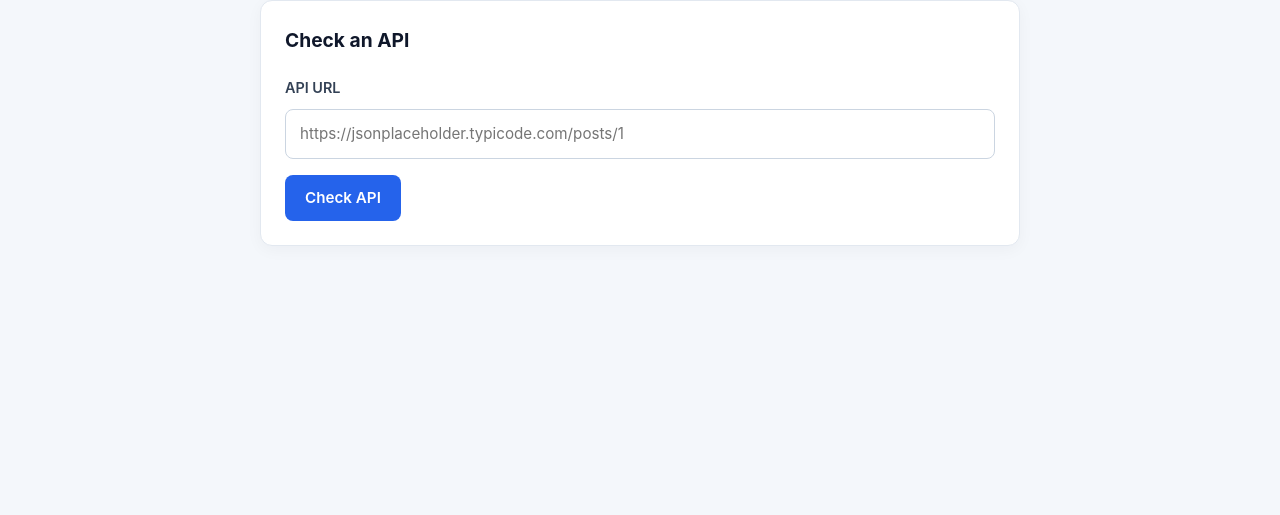
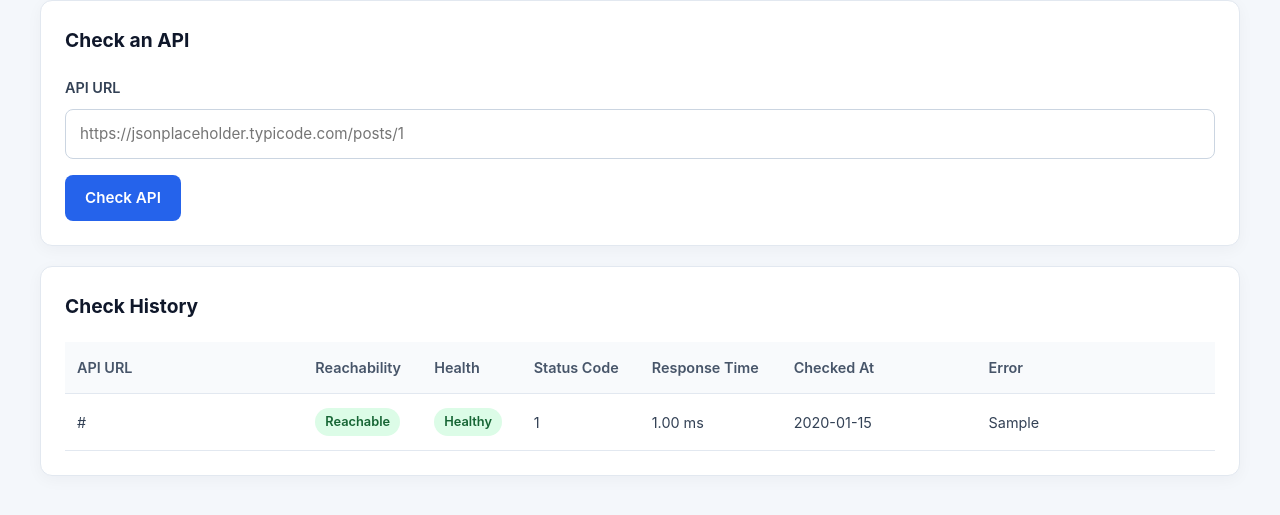
Before and after one commit to Subhajit-13/api-health-monitor, a Flask app: page / in a window 1280 px wide. Shown: the part 149-664 px from the top of the page. Run offline with Flask 3, Linux system fonts and the light colour scheme; tables that the repository leaves empty hold one stand-in row (values such as "Sample post").

Commit message:
Add API check history and improve UI

```diff
--- a/app/__init__.py
+++ b/app/__init__.py
@@ -1,10 +1,12 @@
-
 from flask import Flask
+from app.database import init_db
 
 
 def create_app():
     app = Flask(__name__)
 
+    init_db()
+
     from app.routes import main_bp
     app.register_blueprint(main_bp)
 
--- /dev/null
+++ b/app/database.py
@@ -0,0 +1,77 @@
+import sqlite3
+from pathlib import Path
+
+
+DATABASE_PATH = Path(__file__).resolve().parent.parent / "api_health.db"
+
+
+def get_connection():
+    connection = sqlite3.connect(DATABASE_PATH)
+    connection.row_factory = sqlite3.Row
+    return connection
+
+def init_db():
+    connection = get_connection()
+
+    try:
+        connection.execute("""
+            CREATE TABLE IF NOT EXISTS api_checks (
+                id INTEGER PRIMARY KEY AUTOINCREMENT,
+                url TEXT NOT NULL,
+                reachable INTEGER NOT NULL,
+                healthy INTEGER NOT NULL,
+                status_code INTEGER,
+                response_time_ms REAL NOT NULL,
+                error TEXT,
+                checked_at TEXT NOT NULL DEFAULT CURRENT_TIMESTAMP
+            )
+        """)
+
+        connection.commit()
+
+    finally:
+        connection.close()
+
+
+def save_api_check(result):
+    connection = get_connection()
+
+    try:
+        connection.execute("""
+            INSERT INTO api_checks (
+                url,
+                reachable,
+                healthy,
+                status_code,
+                response_time_ms,
+                error
+            )
+            VALUES (?, ?, ?, ?, ?, ?)
+        """, (
+            result["url"],
+            result["reachable"],
+            result["healthy"],
+            result["status_code"],
+            result["response_time_ms"],
+            result["error"]
+        ))
+
+        connection.commit()
+
+    finally:
+        connection.close()
+
+def get_api_check_history():
+    connection = get_connection()
+
+    try:
+        records = connection.execute("""
+            SELECT *
+            FROM api_checks
+            ORDER BY checked_at DESC, id DESC
+        """).fetchall()
+
+        return [dict(record) for record in records]
+
+    finally:
+        connection.close()
--- a/app/routes.py
+++ b/app/routes.py
@@ -1,13 +1,14 @@
 from flask import Blueprint, render_template, request
-
 from app.monitor import check_api, validate_url
+from app.database import get_api_check_history, save_api_check
 
 main_bp = Blueprint("main", __name__)
 
 
 @main_bp.route("/")
 def index():
-    return render_template("index.html")
+    history = get_api_check_history()
+    return render_template("index.html", history=history)
 
 
 
@@ -28,6 +29,7 @@ def check():
         }
     else:
         result = check_api(url)
+        save_api_check(result)
 
     return render_template(
         "index.html",
--- a/app/static/style.css
+++ b/app/static/style.css
@@ -32,7 +32,7 @@ header p {
 
 /* Main content area */
 main {
-    width: min(100% - 32px, 760px);
+    width: min(100% - 32px, 1200px);
     margin: 0 auto 40px;
 }
 
@@ -105,3 +105,104 @@ form button:hover {
 form button:active {
     transform: translateY(1px);
 }
+/* History table */
+.table-wrapper {
+    width: 100%;
+    overflow-x: auto;
+}
+
+table {
+    width: 100%;
+    min-width: 850px;
+    border-collapse: collapse;
+    text-align: left;
+}
+
+th,
+td {
+    padding: 14px 12px;
+    border-bottom: 1px solid #e2e8f0;
+    font-size: 0.9rem;
+}
+
+th {
+    background-color: #f8fafc;
+    color: #475569;
+    font-weight: 600;
+    white-space: nowrap;
+}
+
+td {
+    color: #334155;
+}
+
+tbody tr:hover {
+    background-color: #f8fafc;
+}
+
+td:first-child {
+    overflow-wrap: anywhere;
+}
+/* Status badges */
+.status-badge {
+    display: inline-block;
+    padding: 4px 10px;
+    border-radius: 20px;
+    font-size: 0.8rem;
+    font-weight: 600;
+    white-space: nowrap;
+}
+
+.status-badge.success {
+    color: #166534;
+    background-color: #dcfce7;
+}
+
+.status-badge.danger {
+    color: #991b1b;
+    background-color: #fee2e2;
+}
+/* Table readability improvements */
+td {
+    vertical-align: middle;
+}
+
+td:nth-child(1) {
+    min-width: 220px;
+    max-width: 320px;
+    overflow-wrap: anywhere;
+}
+
+td:nth-child(6) {
+    min-width: 180px;
+}
+
+td:nth-child(7) {
+    min-width: 220px;
+    max-width: 300px;
+    overflow-wrap: anywhere;
+}
+/* Empty history state */
+.empty-state {
+    padding: 32px 16px;
+    text-align: center;
+    background-color: #f8fafc;
+    border: 1px dashed #cbd5e1;
+    border-radius: 8px;
+}
+
+.empty-state p {
+    margin: 0 0 6px;
+    font-weight: 600;
+    color: #334155;
+}
+
+.empty-state span {
+    font-size: 0.9rem;
+    color: #64748b;
+}
+form button:disabled {
+    background-color: #93c5fd;
+    cursor: not-allowed;
+    transform: none;
+}
--- a/app/templates/index.html
+++ b/app/templates/index.html
@@ -1,15 +1,13 @@
-
 <!DOCTYPE html>
 <html lang="en">
+
 <head>
     <meta charset="UTF-8">
     <meta name="viewport" content="width=device-width, initial-scale=1.0">
     <title>API Health Monitor</title>
-    <link
-    rel="stylesheet"
-    href="{{ url_for('static', filename='style.css') }}"
->
+    <link rel="stylesheet" href="{{ url_for('static', filename='style.css') }}">
 </head>
+
 <body>
     <header>
         <h1>API Health Monitor</h1>
@@ -22,15 +20,9 @@
 
             <form action="{{ url_for('main.check') }}" method="POST">
                 <label for="url">API URL</label>
-                <input
-                    type="url"
-                    id="url"
-                    name="url"
-                    placeholder="https://jsonplaceholder.typicode.com/posts/1"
-                    value="{{ submitted_url or '' }}"
-                    required
-                >
-                <button type="submit">Check API</button>
+                <input type="url" id="url" name="url" placeholder="https://jsonplaceholder.typicode.com/posts/1"
+                    value="{{ submitted_url or '' }}" required>
+                <button type="submit" id="check-button">Check API</button>
             </form>
         </section>
 
@@ -63,10 +55,73 @@
             </p>
 
             {% if result.error %}
-                <p>Error: {{ result.error }}</p>
+            <p>Error: {{ result.error }}</p>
             {% endif %}
         </section>
         {% endif %}
+
+        <section>
+            <h2>Check History</h2>
+
+            {% if history %}
+            <div class="table-wrapper">
+                <table>
+                    <thead>
+                        <tr>
+                            <th>API URL</th>
+                            <th>Reachability</th>
+                            <th>Health</th>
+                            <th>Status Code</th>
+                            <th>Response Time</th>
+                            <th>Checked At</th>
+                            <th>Error</th>
+                        </tr>
+                    </thead>
+
+                    <tbody>
+                        {% for record in history %}
+                        <tr>
+                            <td>{{ record.url }}</td>
+                            <td>
+                                <span class="status-badge {{ 'success' if record.reachable else 'danger' }}">
+                                    {{ "Reachable" if record.reachable else "Unreachable" }}
+                                </span>
+                            </td>
+                            <td>
+                                <span class="status-badge {{ 'success' if record.healthy else 'danger' }}">
+                                    {{ "Healthy" if record.healthy else "Unhealthy" }}
+                                </span>
+                            </td>
+                            <td>
+                                {{ record.status_code if record.status_code is not none else "No response" }}
+                            </td>
+                            <td>{{ "%.2f"|format(record.response_time_ms) }} ms</td>
+                            <td>{{ record.checked_at }}</td>
+                            <td>
+                                {{ record.error if record.error else "—" }}
+                            </td>
+                        </tr>
+                        {% endfor %}
+                    </tbody>
+                </table>
+            </div>
+            {% else %}
+            <div class="empty-state">
+                <p>No API checks recorded yet.</p>
+                <span>Your API check history will appear here once you start monitoring endpoints.</span>
+            </div>
+            {% endif %}
+        </section>
     </main>
+    <script>
+    const checkForm = document.querySelector("form");
+    const checkButton = document.getElementById("check-button");
+
+    checkForm.addEventListener("submit", () => {
+        checkButton.disabled = true;
+        checkButton.textContent = "Checking...";
+    });
+</script>
 </body>
+
 </html>
```
Also changed, not shown: README.md.
